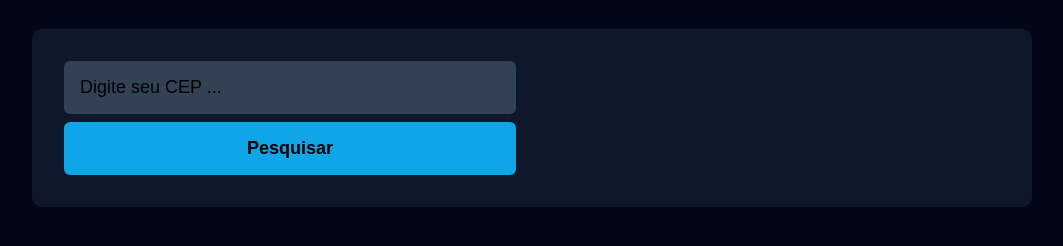
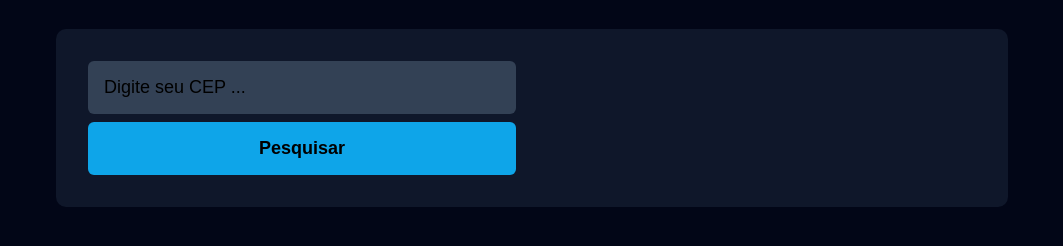
Before and after one commit to brunogoncalvesferreira/Consumindo-api-de-cep, a plain HTML site: page index.html in a window 1280 px wide. Shown: the part 82-328 px from the top of the page, without its empty margins (108-1171 px from the left). Drawn offline with Linux system fonts and the light colour scheme.

Commit message:
mudança no padding do #app

```diff
--- a/style.css
+++ b/style.css
@@ -9,6 +9,8 @@
   max-width: 1000px;
   width: 100%;
   margin: 0 auto;
+
+  padding-inline: 1.5rem;
 }
 
 body {
```
